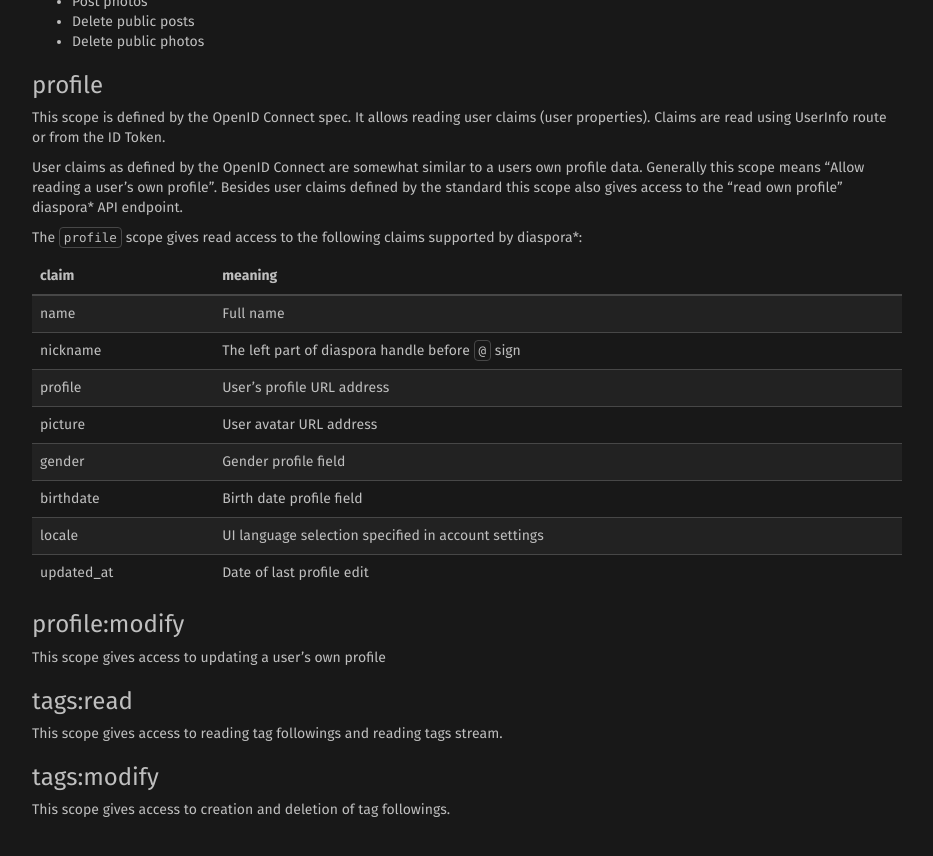
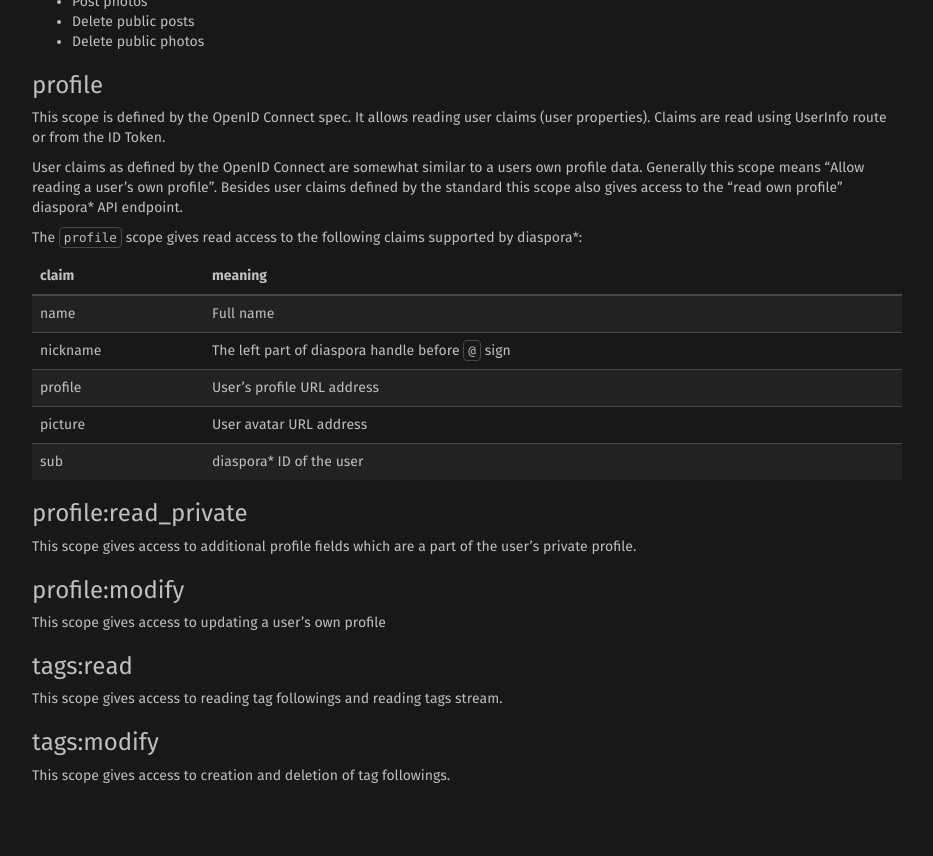
Before and after one commit to diaspora/api-documentation, a Jekyll site: the page built from scopes.md, in a window 1280 px wide and 900 px high, scrolled down 2389 px. Shown: the top 856 px of the window, without its empty margins (323-1256 px from the left). Built offline with Jekyll 4.4.1, drawn with Linux system fonts in a browser that asks for light colours.

Commit message:
Split profile and profile:read_private scopes

```diff
--- a/scopes.md
+++ b/scopes.md
@@ -123,10 +123,11 @@ The `profile` scope gives read access to the following claims supported by diasp
 | nickname   | The left part of diaspora handle before `@` sign    |
 | profile    | User's profile URL address                          |
 | picture    | User avatar URL address                             |
-| gender     | Gender profile field                                |
-| birthdate  | Birth date profile field                            |
-| locale     | UI language selection specified in account settings |
-| updated_at | Date of last profile edit                           |
+| sub        | diaspora* ID of the user                            |
+
+### profile:read_private
+
+This scope gives access to additional profile fields which are a part of the user's private profile.
 
 ### profile:modify
 
```
Also changed, not shown: _routes/users.md (+2 -0 lines), authentication.md (+2 -5 lines).
